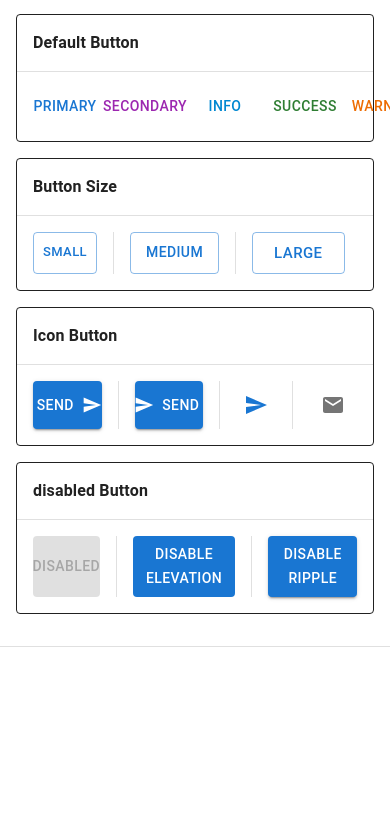
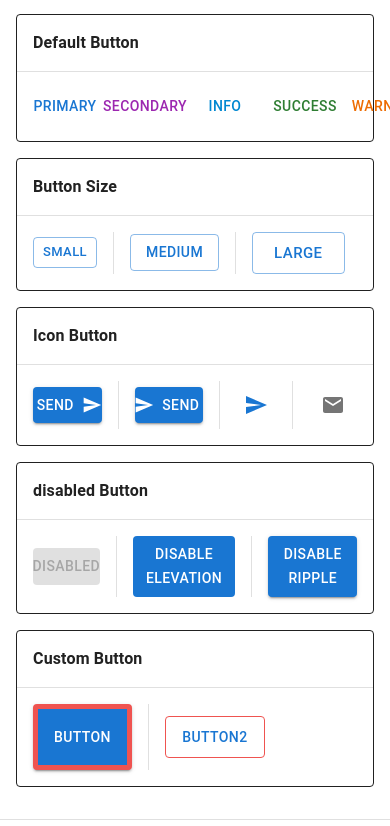
Before and after one commit to Seogun95/mui_prac, a React (Create React App) app: page / in a window 390 px wide. Shown: the part 1366-2192 px from the top of the page. Before the commit the page ends 2045 px from the top, so only its background shows below. Built offline with nearby package versions, Linux system fonts and the light colour scheme.

Commit message:
feat: mui button array & breakpoints

```diff
--- a/src/components/button/MuiButton.jsx
+++ b/src/components/button/MuiButton.jsx
@@ -9,8 +9,10 @@ import { MuiButtonContainer } from './MuiButtonContainer';
 import { MuiButtonVariant } from './MuiButtonVariant';
 
 export const MuiButton = () => {
-  const [btnValue, setBtnValue] = useState();
-  const onClickHandler = e => setBtnValue(e.target.innerText);
+  const [btnValue, setBtnValue] = useState(false);
+  const onClickHandler = () => {
+    setBtnValue(prev => !prev);
+  };
 
   return (
     <>
@@ -68,6 +70,46 @@ export const MuiButton = () => {
         </Button>
       </MuiButtonContainer>
 
+      {/* 커스텀 버튼 */}
+      <MuiButtonContainer text={'Custom Button'}>
+        <Button
+          sx={{
+            p: 2,
+            border: 5,
+            borderColor: 'error.light',
+          }}
+          variant="contained"
+        >
+          Button
+        </Button>
+
+        {/* 배열을 통한 조건부 스타일링 및 반응형 */}
+        <Button
+          onClick={onClickHandler}
+          sx={[
+            {
+              width: {
+                xs: 100, // theme.breakpoints.up('xs')
+                sm: 200, // theme.breakpoints.up('sm')
+                md: 300, // theme.breakpoints.up('md')
+                lg: 400, // theme.breakpoints.up('lg')
+                xl: 500, // theme.breakpoints.up('xl')
+              },
+              borderColor: 'error.light',
+              p: 1,
+            },
+            btnValue && {
+              height: '30px',
+              bgcolor: 'error.main',
+              color: 'white',
+            },
+          ]}
+          variant="outlined"
+        >
+          Button2
+        </Button>
+      </MuiButtonContainer>
+
       <Typography variant="caption">{btnValue}</Typography>
     </>
   );
--- a/src/components/button/MuiButtonContainer.jsx
+++ b/src/components/button/MuiButtonContainer.jsx
@@ -20,7 +20,8 @@ export function MuiButtonContainer({ text, children }) {
         divider={<Divider orientation="vertical" flexItem />}
         spacing={2}
         padding={2}
-        direction="row"
+        direction={'row'}
+        alignItems="center"
       >
         {children}
       </Stack>
```
